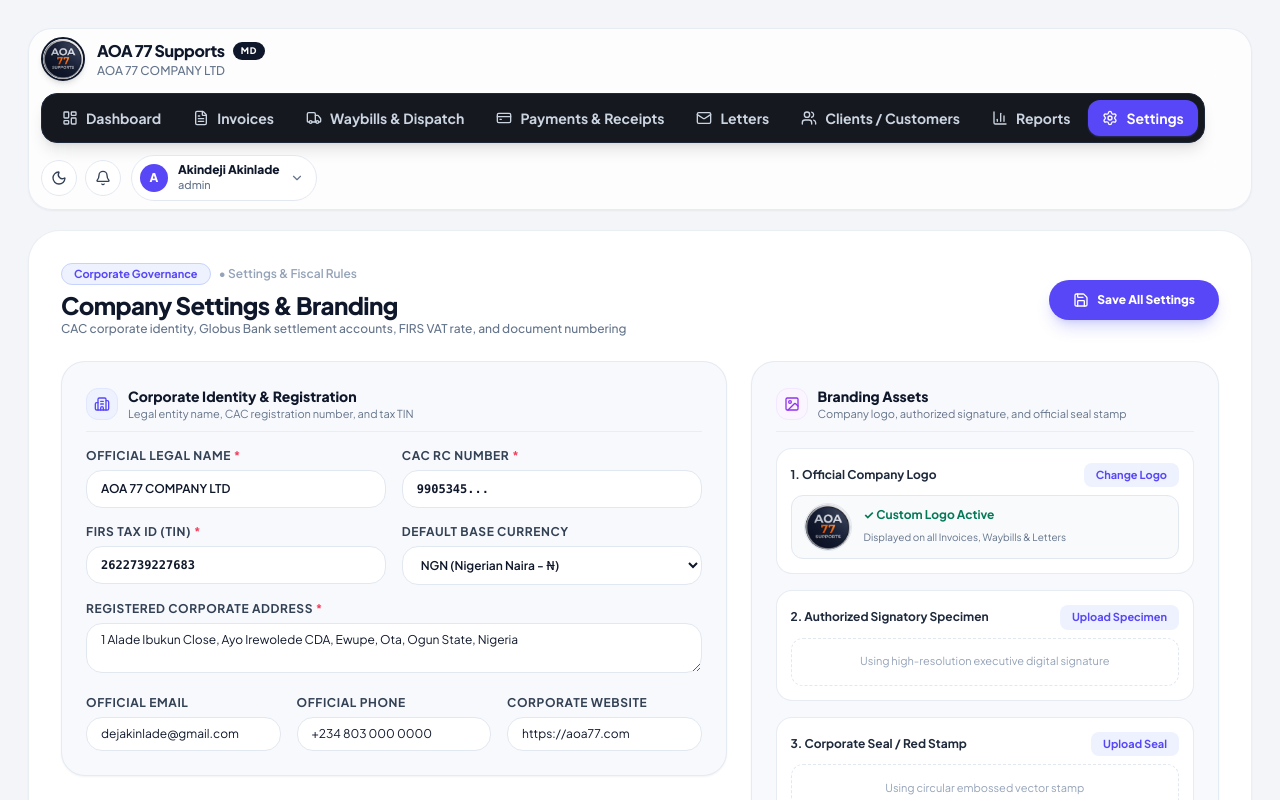
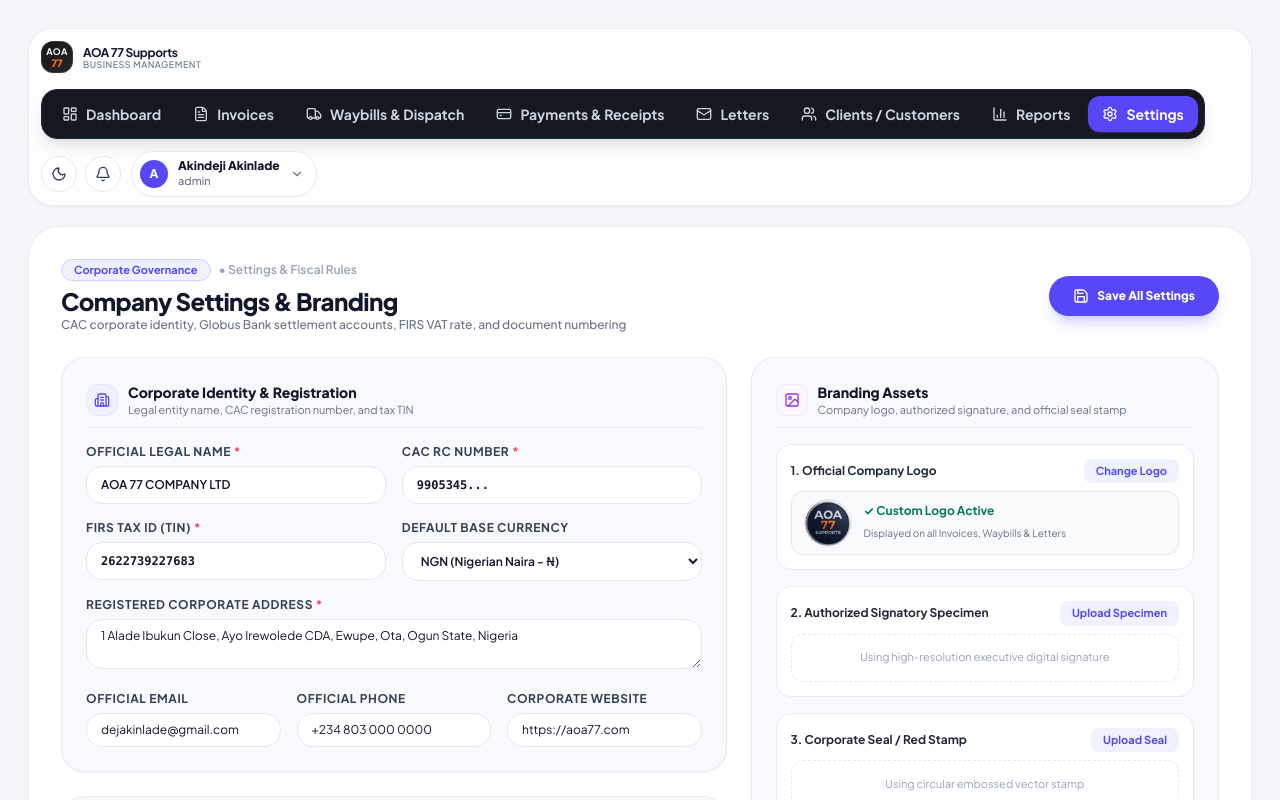
Before and after one commit to akinola203/Business-document-system, a React (Vite) app in the folder frontend/: page /settings/company in a window 1280 px wide. Shown: the top 800 px of the page. Built offline with nearby package versions, Linux system fonts and the light colour scheme; no server answers; sample sign-in values are in the browser's storage.

Commit message:
fix(ui): scale down navbar header logo badge and text for compact sleek layout

```diff
--- a/frontend/src/components/layout/TopPillNavbar.tsx
+++ b/frontend/src/components/layout/TopPillNavbar.tsx
@@ -128,36 +128,19 @@ export const TopPillNavbar: React.FC = () => {
 
   return (
     <header className="w-full flex flex-wrap items-center justify-between gap-3 py-2 px-3 rounded-3xl bg-white/80 dark:bg-[#11131A]/80 backdrop-blur-xl border border-slate-200/80 dark:border-white/10 shadow-sm">
-      {/* 1. Left: AOA 77 Supports Circular Badge Logo & Identity */}
+      {/* 1. Left: Compact Header Logo & Title */}
       <Link
         to="/overview"
         title="Go to Dashboard"
-        className="flex items-center gap-3 order-1 cursor-pointer hover:opacity-90 transition-opacity"
+        className="flex items-center gap-2.5 py-1 order-1 cursor-pointer hover:opacity-90 transition-opacity"
       >
-        {customLogoUrl ? (
-          <img
-            src={customLogoUrl}
-            alt="AOA 77 Supports Logo"
-            className="w-11 h-11 rounded-full object-contain bg-white border-2 border-slate-900 dark:border-white/20 shadow-md shrink-0"
-          />
-        ) : (
-          <div className="w-11 h-11 rounded-full bg-[#0F1117] text-white flex flex-col items-center justify-center shadow-md border-2 border-slate-700/80 shrink-0 select-none">
-            <span className="text-[10px] font-black tracking-tighter leading-none">AOA</span>
-            <span className="text-[9px] font-extrabold text-slate-300 leading-none mt-0.5">77</span>
-          </div>
-        )}
-        <div>
-          <div className="flex items-center gap-2">
-            <h1 className="text-sm md:text-base font-extrabold tracking-tight text-slate-900 dark:text-white">
-              AOA 77 Supports
-            </h1>
-            <span className="text-[9px] uppercase font-black tracking-widest px-2 py-0.5 rounded-full bg-slate-900 text-white dark:bg-white/15 dark:text-white">
-              MD
-            </span>
-          </div>
-          <p className="text-xs text-slate-500 dark:text-slate-400 font-medium">
-            {user?.companyName || 'AOA 77 COMPANY LTD'}
-          </p>
+        <div className="w-8 h-8 rounded-xl bg-gradient-to-br from-neutral-900 to-neutral-800 border border-neutral-700/80 shadow-sm flex flex-col items-center justify-center p-0.5 text-center shrink-0">
+          <span className="text-[9px] font-bold tracking-wider text-white leading-none">AOA</span>
+          <span className="text-[10px] font-extrabold tracking-tight text-orange-500 leading-none mt-0.5">77</span>
+        </div>
+        <div className="flex flex-col">
+          <span className="text-xs font-bold tracking-tight text-slate-900 dark:text-white leading-tight">AOA 77 Supports</span>
+          <span className="text-[9px] font-medium text-slate-500 dark:text-neutral-400 tracking-wider uppercase leading-none">Business Management</span>
         </div>
       </Link>
 
```
